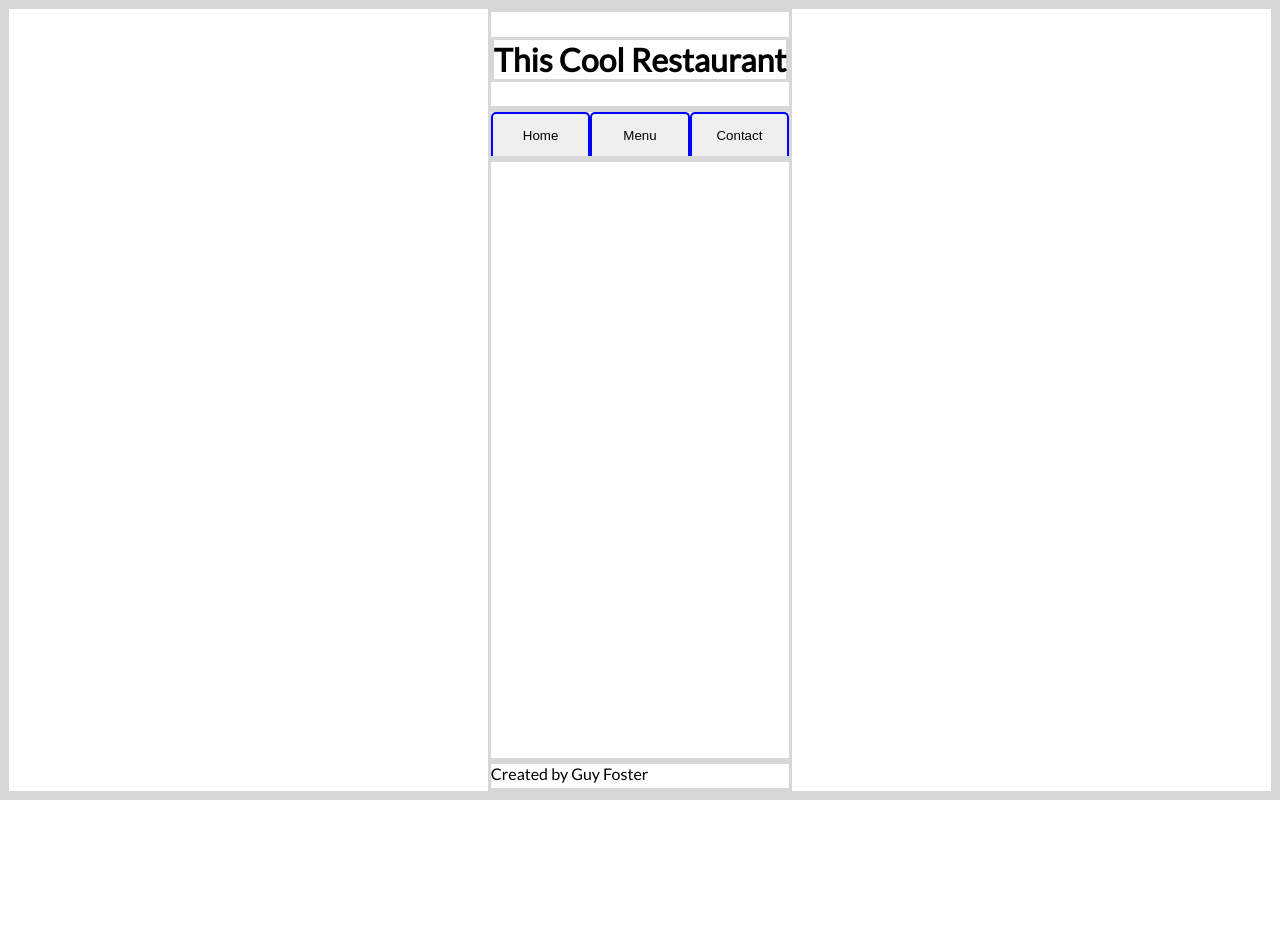
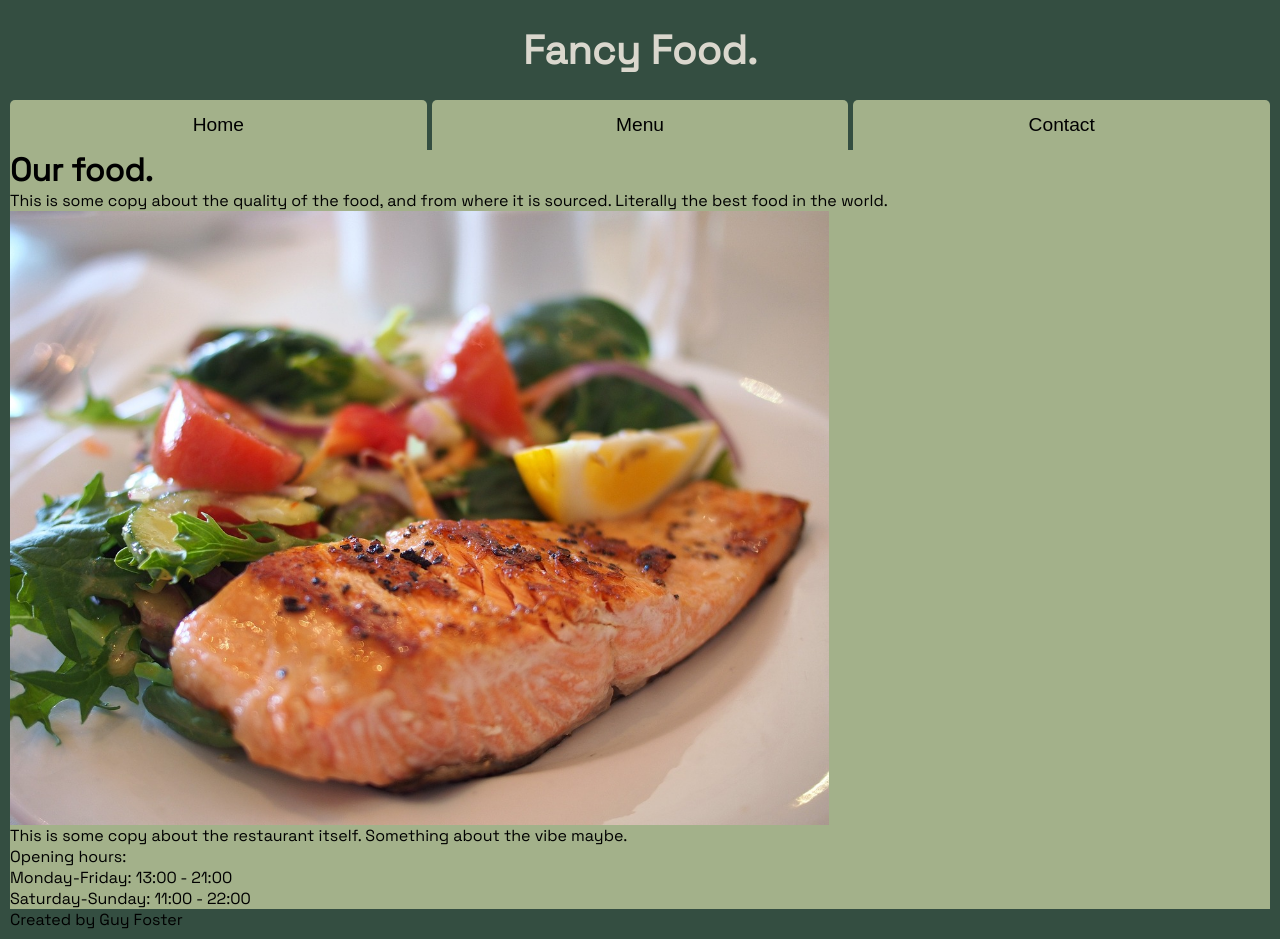
Before and after one commit to guyfoz77/restaurant-page, a website built with webpack: page dist/index.html in a window 1280 px wide. Before the commit the page ends 800 px from the top, so only its background shows below. Built offline with nearby package versions, Linux system fonts and the light colour scheme; a web font is replaced by a local one.

Commit message:
Build 'home' page

```diff
--- /dev/null
+++ b/src/home.js
@@ -0,0 +1,39 @@
+export function buildHome() {
+    const homeContent = document.createElement('div');
+    homeContent.classList.add('home', 'info');
+
+    const heading = document.createElement('h2');
+    heading.textContent = 'Our food.';
+    homeContent.appendChild(heading);
+
+    const foodQuality = document.createElement('p');
+    foodQuality.textContent = 'This is some copy about the quality of the food, and from where it is sourced. Literally the best food in the world.';
+    homeContent.appendChild(foodQuality);
+
+    const salmonImage = document.createElement('img');
+    salmonImage.src = '../src/img/salmon.jpeg';
+    salmonImage.classList.add('salmon');
+    homeContent.appendChild(salmonImage);
+
+    const aboutResaurant = document.createElement('p');
+    aboutResaurant.textContent = 'This is some copy about the restaurant itself. Something about the vibe maybe.';
+    homeContent.appendChild(aboutResaurant);
+
+    const openingHours = document.createElement('div');
+    const openingHoursPElements = []
+    const openingHoursContent =
+    ['Opening hours:',
+     'Monday-Friday: 13:00 - 21:00',
+     'Saturday-Sunday: 11:00 - 22:00'];
+    for (let i = 0; i<openingHoursContent.length; i++) {
+        openingHoursPElements[i] = document.createElement('p');
+        openingHoursPElements[i].textContent = openingHoursContent[i];
+        openingHours.appendChild(openingHoursPElements[i]);
+    }
+    homeContent.appendChild(openingHours);
+
+    return homeContent;
+}
+
+
+// export { buildHome };
--- a/src/index.js
+++ b/src/index.js
@@ -1,5 +1,8 @@
 import {buildPage} from './page-load.js';
+import {buildHome} from './home.js';
+buildPage();
 
-console.log('test');
 
-buildPage();
+const content = document.querySelector('#content');
+
+content.appendChild(buildHome());
--- a/src/page-load.js
+++ b/src/page-load.js
@@ -1,7 +1,7 @@
 function buildHeader() {
     const header = document.createElement('header');
     const title = document.createElement('h1');
-    title.textContent = 'This Cool Restaurant';
+    title.textContent = 'Fancy Food.';
     header.appendChild(title);
     return header;
 }
@@ -51,7 +51,6 @@ const buildPage = () => {
     pageArray.forEach(element => {
         mainContainer.appendChild(element);
     });
-    console.log('yes');
 }
 
 export { buildPage };
```
Also changed, not shown: dist/index.html, dist/main.js, dist/style.css, src/img/salmon.jpeg (added).
